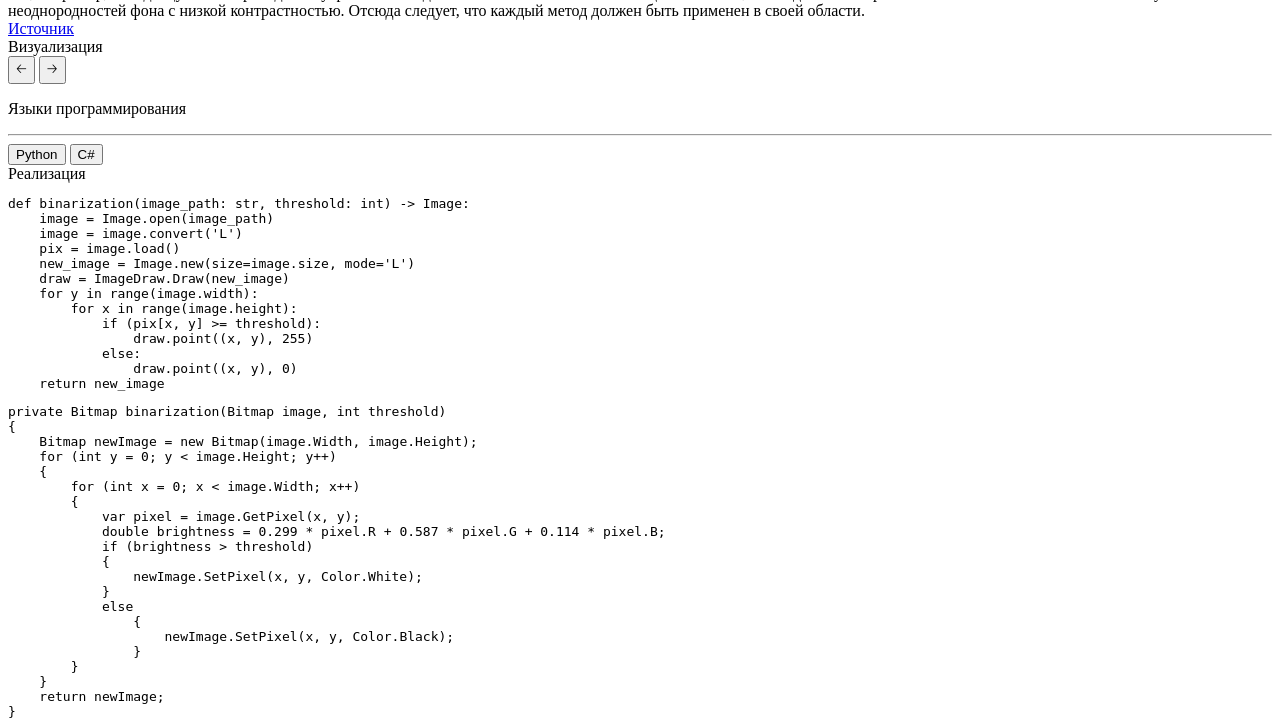
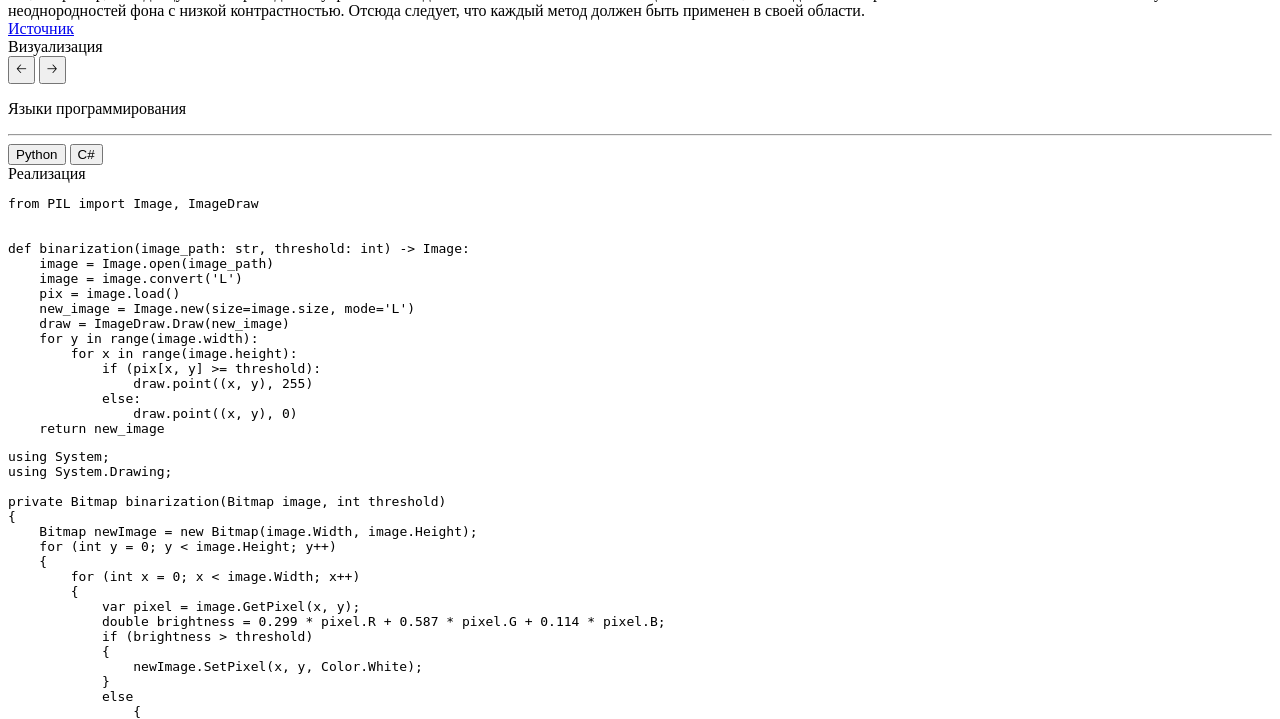
Before and after one commit to Azen0n/imagenie, a Django app: template templates/algorithm.html in a window 1280 px wide. Shown: the part 435-1154 px from the top of the page. Run offline with Django 4.2, Linux system fonts and the light colour scheme; the template is opened without the code that fills it, so the values that code supplies are empty; some libraries are stand-ins or nearby versions.

Commit message:
Add imports in code examples

```diff
--- a/templates/algorithm.html
+++ b/templates/algorithm.html
@@ -105,7 +105,10 @@
             <div class="tab-content">
                 <div class="tab-pane fade show active" id="python" role="tabpanel">
                     <div class="plate">
-                        <div class="mx-3"><pre><code class="language-python">def binarization(image_path: str, threshold: int) -> Image:
+                        <div class="mx-3"><pre><code class="language-python">from PIL import Image, ImageDraw
+
+
+def binarization(image_path: str, threshold: int) -> Image:
     image = Image.open(image_path)
     image = image.convert('L')
     pix = image.load()
@@ -123,7 +126,10 @@
                 </div>
                 <div class="tab-pane fade" id="csharp" role="tabpanel">
                     <div class="plate">
-                        <div class="mx-3"><pre><code class="language-csharp">private Bitmap binarization(Bitmap image, int threshold)
+                        <div class="mx-3"><pre><code class="language-csharp">using System;
+using System.Drawing;
+
+private Bitmap binarization(Bitmap image, int threshold)
 {
     Bitmap newImage = new Bitmap(image.Width, image.Height);
     for (int y = 0; y < image.Height; y++)
```
